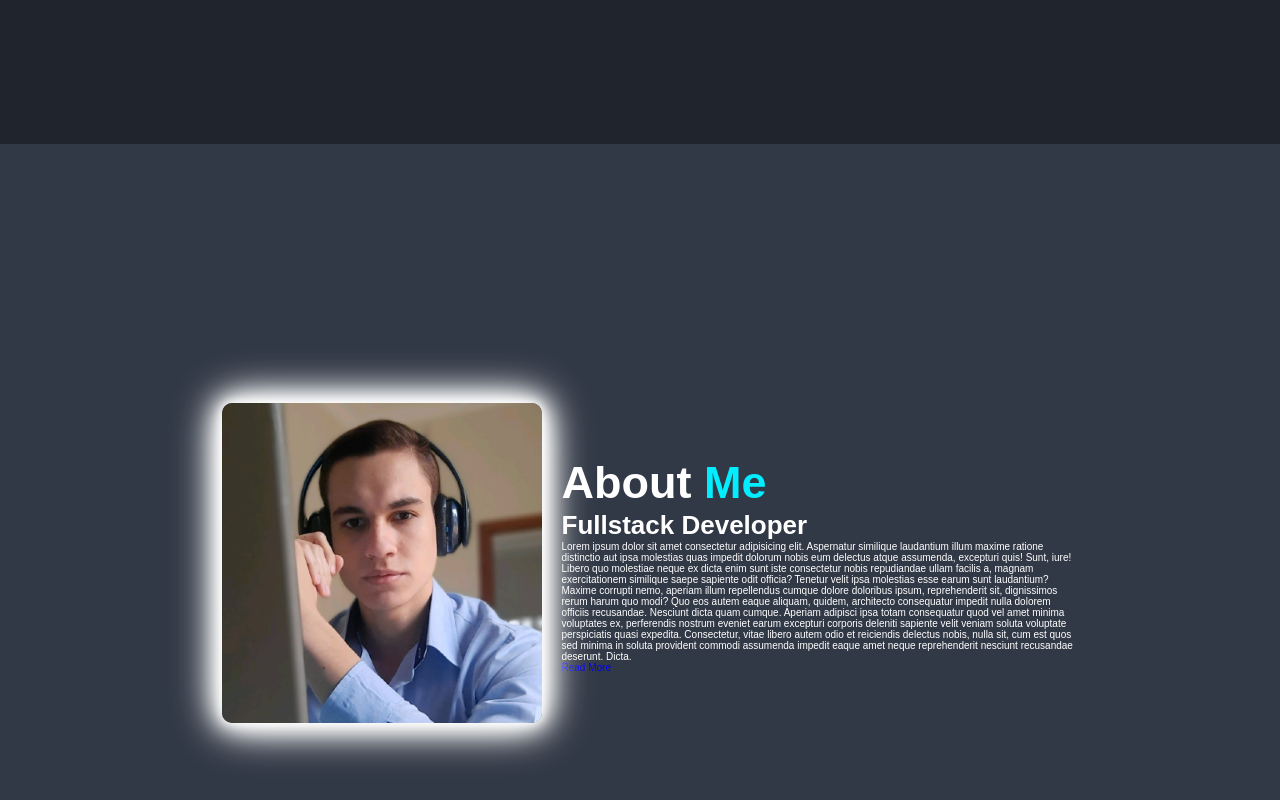
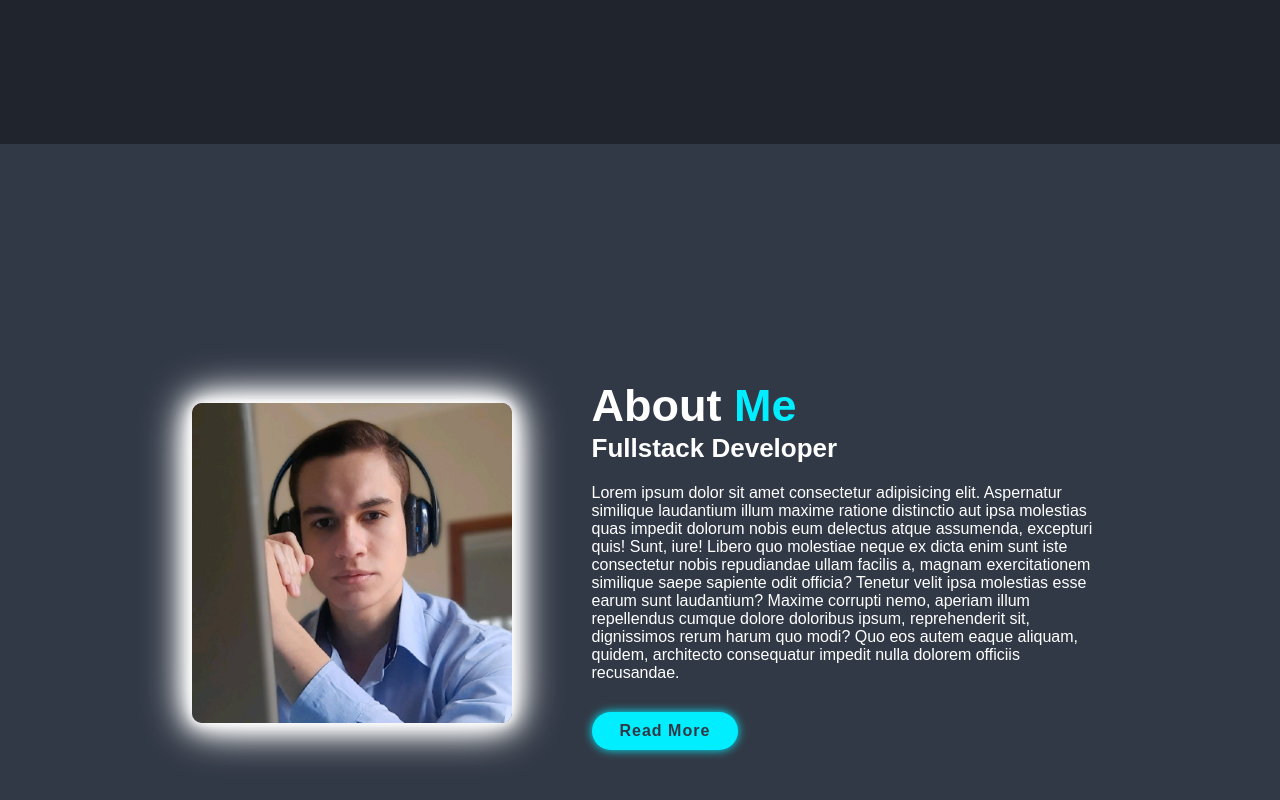
Before and after one commit to Christian-Zafalon/PortifolioZafalon, an Angular app: page /home in a window 1280 px wide. Shown: the part 656-1456 px from the top of the page. Built offline with nearby package versions, Linux system fonts and the light colour scheme.

Commit message:
sessão about finalizada

```diff
--- a/src/app/pages/about/about.component.html
+++ b/src/app/pages/about/about.component.html
@@ -14,13 +14,7 @@
             laudantium?
             Maxime corrupti nemo, aperiam illum repellendus cumque dolore doloribus ipsum, reprehenderit sit,
             dignissimos rerum harum quo modi? Quo eos autem eaque aliquam, quidem, architecto consequatur impedit nulla
-            dolorem officiis recusandae.
-            Nesciunt dicta quam cumque. Aperiam adipisci ipsa totam consequatur quod vel amet minima voluptates ex,
-            perferendis nostrum eveniet earum excepturi corporis deleniti sapiente velit veniam soluta voluptate
-            perspiciatis quasi expedita.
-            Consectetur, vitae libero autem odio et reiciendis delectus nobis, nulla sit, cum est quos sed minima in
-            soluta provident commodi assumenda impedit eaque amet neque reprehenderit nesciunt recusandae deserunt.
-            Dicta.</p>
+            dolorem officiis recusandae.</p>
         <a href="#" class="btn">Read More</a>
     </div>
 </section>
--- a/src/app/pages/about/about.component.scss
+++ b/src/app/pages/about/about.component.scss
@@ -6,6 +6,7 @@
     max-width: 400px;
     /* Reduza o valor para diminuir o tamanho máximo */
     margin-left: 15px;
+    margin-right: 6rem;
 
     img {
         width: 100%;
@@ -46,3 +47,8 @@ span {
 .about-content h3 {
     font-size: 2.6rem;
 }
+
+.about-content p {
+    font-size: 1.6rem;
+    margin: 2rem 0 3rem;
+}
--- a/src/app/pages/home/home.component.scss
+++ b/src/app/pages/home/home.component.scss
@@ -67,20 +67,3 @@ span {
   color: var(--second-bg-color);
   box-shadow: 0 0 1rem var(--main-color);
 }
-
-.btn {
-  display: inline-block;
-  padding: 1rem 2.8rem;
-  background: var(--main-color);
-  font-size: 1.6rem;
-  border-radius: 4rem;
-  box-shadow: 0 0 1rem var(--main-color);
-  color: var(--second-bg-color);
-  letter-spacing: .1rem;
-  font-weight: 600;
-  transition: 0.5s ease;
-}
-
-.btn:hover {
-  box-shadow: none;
-}
--- a/src/styles.scss
+++ b/src/styles.scss
@@ -25,3 +25,20 @@ body {
     background: var(--bg-color);
     color: var(--text-color);
 }
+
+.btn {
+    display: inline-block;
+    padding: 1rem 2.8rem;
+    background: var(--main-color);
+    font-size: 1.6rem;
+    border-radius: 4rem;
+    box-shadow: 0 0 1rem var(--main-color);
+    color: var(--second-bg-color);
+    letter-spacing: .1rem;
+    font-weight: 600;
+    transition: 0.5s ease;
+  }
+
+  .btn:hover {
+    box-shadow: none;
+  }
```
